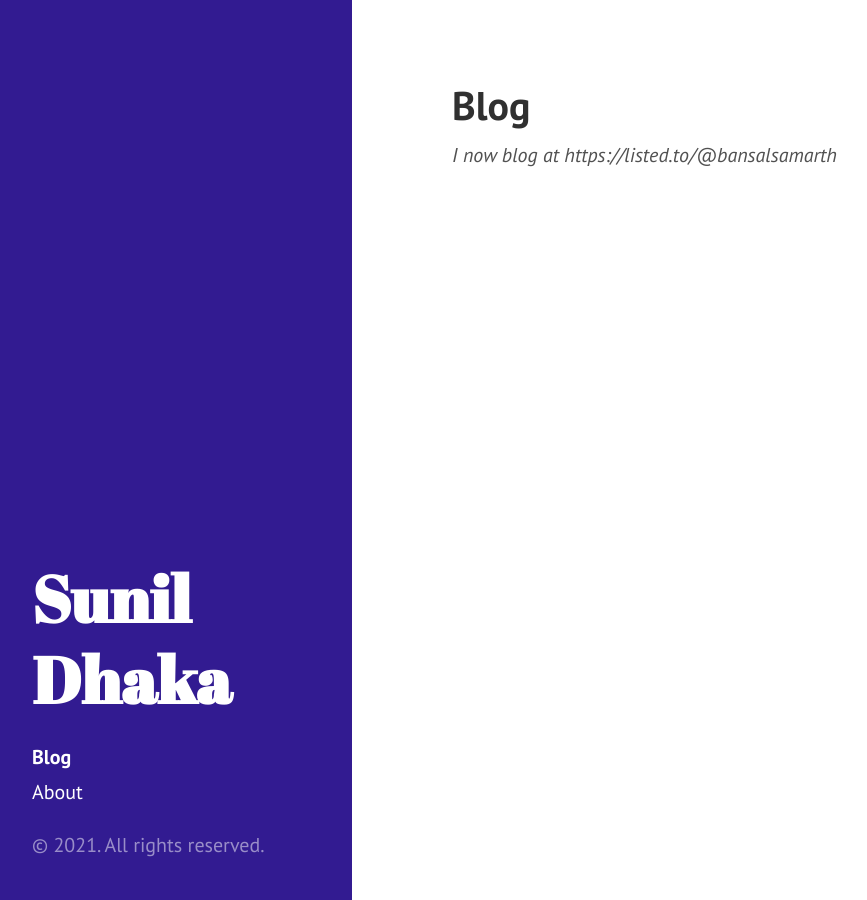
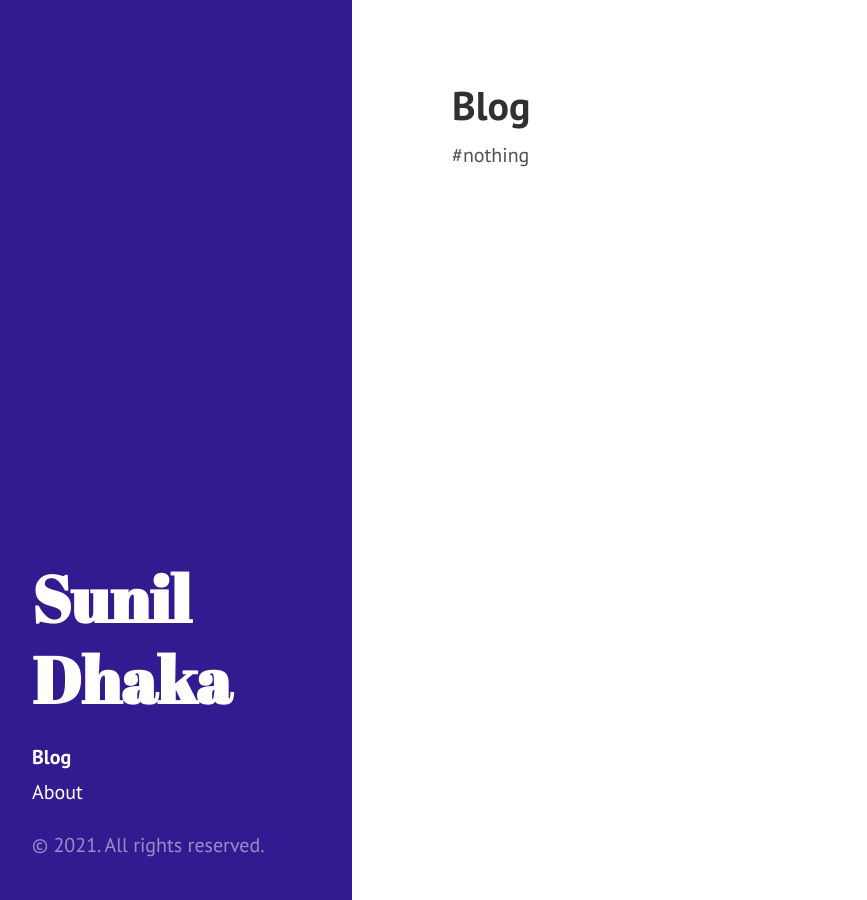
Before and after one commit to sunil-dhaka/sunil-dhaka.github.io, a Jekyll site: the page built from blog-archive.md, in a window 1280 px wide. Shown: the whole page, without its empty margins (8-875 px from the left). Built offline with Jekyll 4.4.1, drawn with Linux system fonts in a browser that asks for light colours.

Commit message:
Update blog-archive.md

```diff
--- a/blog-archive.md
+++ b/blog-archive.md
@@ -3,46 +3,4 @@ layout: page
 title: Blog
 <!-- published: true -->
 ---
-
-<em>I now blog at https://listed.to/@bansalsamarth </em>
-
-{% for post in site.posts %}
-<!--
-{{ post.date | date_to_string }} &raquo; [ {{ post.title }} ]({{ post.url }})   -->
-
-
-
-
- *{{ post.date | date_to_string }}* **[ {{ post.title }} ]({{post.url}})** <br>
-
-{{post.desc}}
-
-<!-- [ {{ post.title }} ]({{ post.url }})  &raquo;  -->
-
-
-
-
-{% endfor %}
-
-
-<!-- ##Technology
-
-* [Facebook and free spech, explained](2018/07/28/facebook-free-seech/)
-* Interesting readings on quantum crpytography
-
-##Indian Politics
-
-
-##Indian Economy
-* Demonetisation
-* GST
-* Agriculture
-
-##International Politics
-* Pakistan Election
-
-##Politics
-
-* Universal Basic Income
-* Primary healthcare in India
-* Air Pollution -->
+#nothing
```
